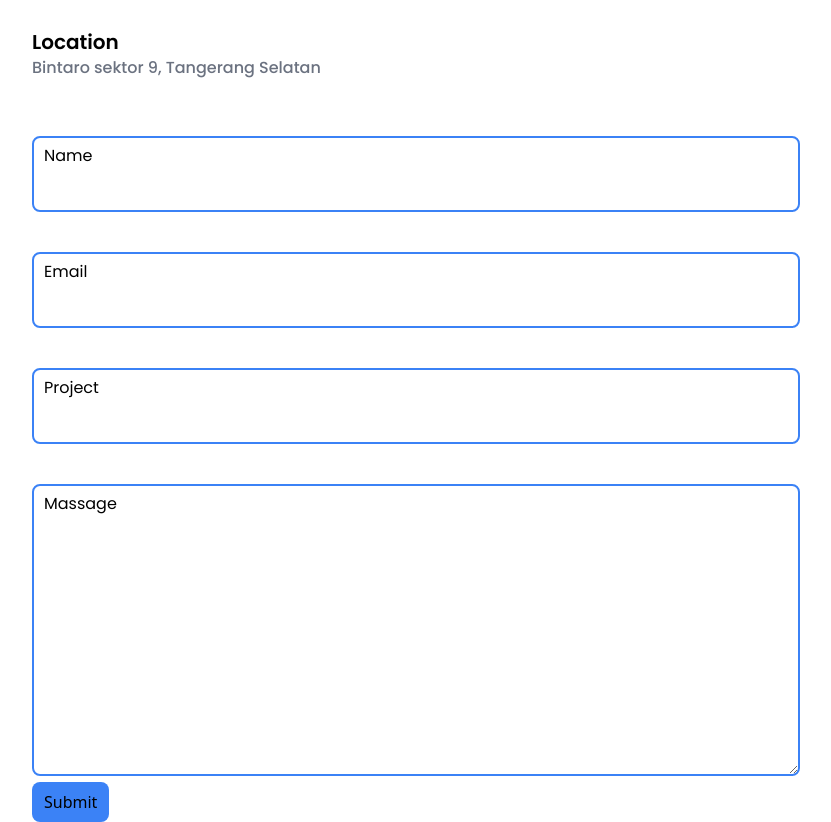
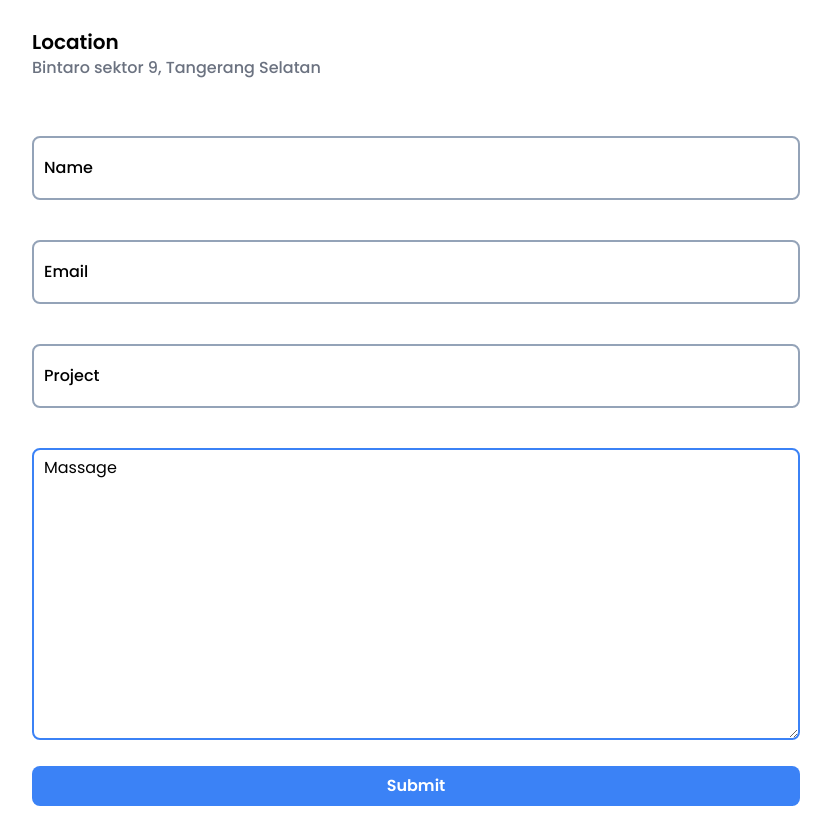
Before and after one commit to AditNovadianto/Portfolio, a React (Vite) app: page / in a window 1280 px wide. Shown: the part 6520-7342 px from the top of the page, without its empty margins (224-1055 px from the left). Built offline with nearby package versions, Linux system fonts and the light colour scheme.

Commit message:
edit style input in ContactMe section

```diff
--- a/src/components/ContactMe.jsx
+++ b/src/components/ContactMe.jsx
@@ -134,15 +134,18 @@ const ContactMe = () => {
         <form onSubmit={submitHandler} className="mt-14">
           {inputs.map((input, index) => (
             <div key={index} className="relative mt-10">
-              <h3 className="font-Poppins text-md absolute top-2 left-3">
-                {input.title}
-              </h3>
-              <div>
+              <div className="relative">
                 <input
-                  className="border-2 border-blue-500 rounded-lg pt-10 w-full p-2"
+                  className="border-2 border-slate-400 peer focus:outline-none focus:border-sky-500 focus:ring-1 focus:ring-sky-500 disabled:bg-slate-50 disabled:text-slate-500 disabled:border-slate-200 disabled:shadow-none
+                  invalid:border-pink-500 invalid:text-pink-600
+                  focus:invalid:border-pink-500 focus:invalid:ring-pink-500 rounded-lg pt-7 w-full p-2"
                   type={input.type}
                   onChange={input.change}
+                  placeholder=" "
                 />
+                <span className="bg-white px-1 font-Poppins font-medium text-md absolute left-2 -top-0.5 -translate-y-1/2 duration-300 peer-focus:-top-0.5 peer-placeholder-shown:top-1/2 transition-all">
+                  {input.title}
+                </span>
               </div>
               <div
                 className={`${
@@ -159,13 +162,15 @@ const ContactMe = () => {
               Massage
             </h3>
             <textarea
-              className="border-2 border-blue-500 rounded-lg pt-10 w-full p-2"
+              className="border-2 border-blue-500 focus:outline-none rounded-lg pt-10 w-full p-2"
               cols="30"
               rows="10"
             ></textarea>
           </div>
 
-          <button className="px-3 py-2 bg-blue-500 rounded-lg">Submit</button>
+          <button className="px-3 py-2 font-Poppins w-full mt-5 hover:bg-blue-600 active:bg-blue-700 text-white font-semibold bg-blue-500 rounded-lg">
+            Submit
+          </button>
         </form>
       </div>
     </div>
```
